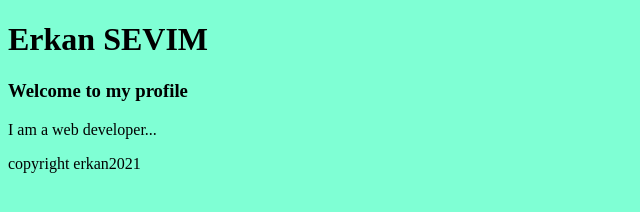
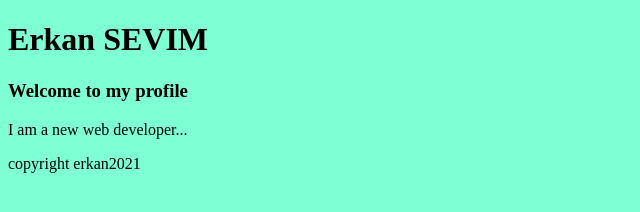
Before and after one commit to erkansevim/PROFILE, a plain HTML site: page index.html in a window 1280 px wide. Shown: the full height of the page, 0-640 px from the left. Drawn offline with Linux system fonts and the light colour scheme.

Commit message:
profile tanimimi degistirdim

```diff
--- a/index.html
+++ b/index.html
@@ -19,7 +19,7 @@
         </h3>
 
         <p>
-            I am a web developer...
+            I am a new web developer...
         </p>
 
     </main>
```
